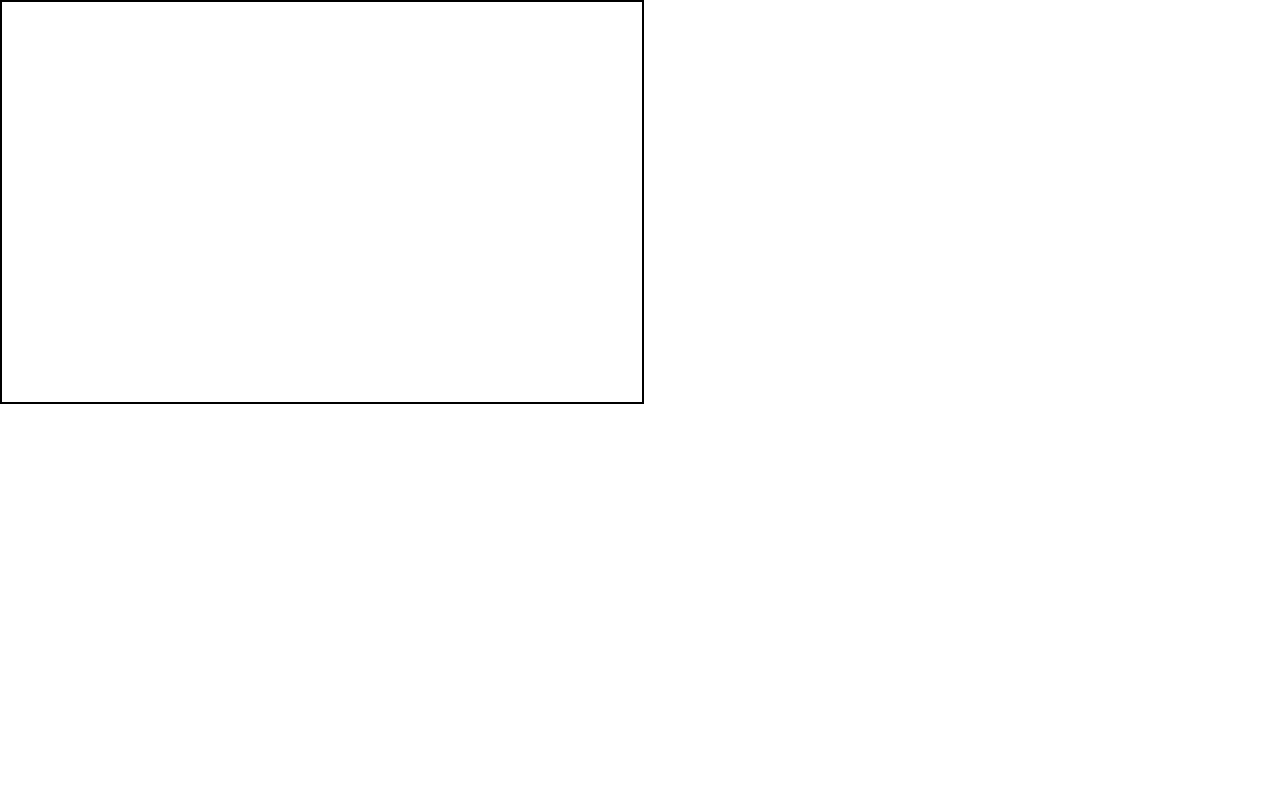
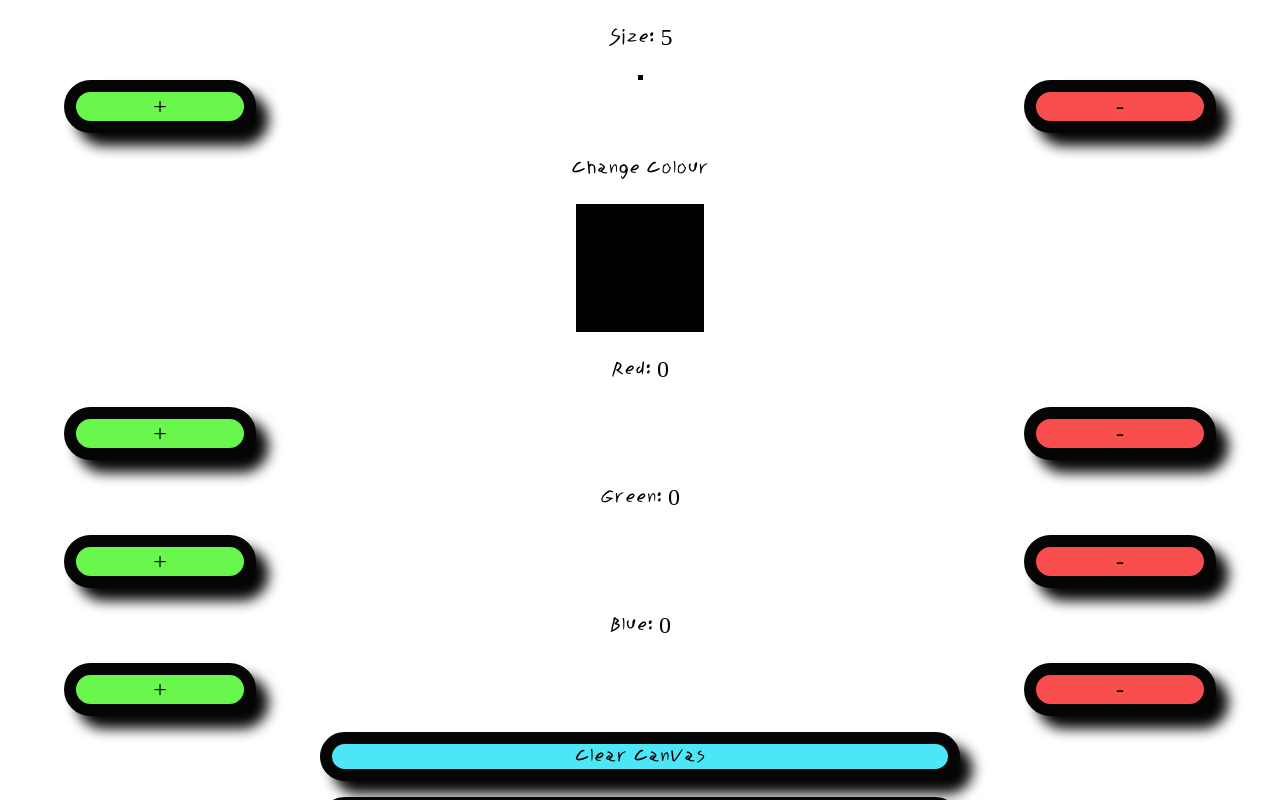
Before and after one commit to Waldo-Strydom/25.-Art-Program, a plain HTML site: page index.html in a window 1280 px wide. Drawn offline with Linux system fonts and the light colour scheme.

Commit message:
control panel added

```diff
--- a/index.html
+++ b/index.html
@@ -8,6 +8,52 @@
         <script src="./index.js" rel="JS" defer></script>
     </head>
     <body>
-        <canvas id="myCanvas" width="200" height="100"></canvas>
+        <div id="controlDiv">
+            <div id="sizeDiv" class="controlItm">
+                <p id="sizeTxt">Size: 5</p>
+                <div id="sizeDisplay"></div>
+                <div class="cBtnDiv">
+                <button class="sBtn cBtn plus">+</button>
+                <button class="sBtn cBtn minus">-</button>
+                </div>
+
+            </div>
+
+            <div id="colourDiv" class="controlItm">
+                <p id="colourTxt">Change Colour</p>
+                <div id="colourDisplay"></div>
+
+                <div id="colourControlsDiv">
+                     <p>Red: 0</p>
+                <div class="cBtnDiv">
+                     <button class="rBtn cBtn plus">+</button>
+                     <button class="rBtn cBtn minus">-</button>
+                </div>
+
+
+                     <p>Green: 0</p>
+                <div class="cBtnDiv">
+                     <button class="gBtn cBtn plus">+</button>
+                     <button class="gBtn cBtn minus">-</button>
+                </div>
+
+
+                     <p>Blue: 0</p>
+                <div class="cBtnDiv">
+                     <button class="bBtn cBtn plus">+</button>
+                     <button class="bBtn cBtn minus">-</button>
+                </div>
+
+                </div>
+
+            </div>
+            <div id="clearDiv" class="controlItm">
+                <button id="clearCanvasBtn" class="eBtn">Clear Canvas</button>
+            </div>
+            <div id="eraserDiv" class="controlItm">
+                <button id="eraserBtn" class="eBtn">Eraser</button>
+            </div>
+        </div>
+        <canvas id="myCanvas"></canvas>
     </body>
 </html>
--- a/style.css
+++ b/style.css
@@ -6,10 +6,75 @@ body,html{
     overflow: hidden;
     touch-action: none;
 }
-
+/* green 105, 247, 77 */
+/* red 247, 77, 77 */
 #myCanvas{
     border:2px solid black;
+    background-color: rgb(250,250,250);
+    width: 100vw;
+    height: 90vh;
+    z-index: 0;
+}
+
+@font-face{
+    font-family: marker;
+    src: url("./Assets/empty-marker/EmptyMarkerBold-Regular.otf")
+}
+
+#controlDiv{
+    z-index: 10;
+    text-align: center;
+    width: 100vw;
+    height: 100vh;
+    font-size: 1.5rem;
+    font-family: marker;
+}
+
+#sizeDisplay{
+    width: 5px;
+    height: 5px;
+    background-color: rgb(5,5,5);
+    justify-self: center;
+}
+
+.cBtnDiv{
+    display: flex;
+    width: 90vw;
+    justify-self: center;
+    justify-content: space-between;
+    /* border: 2px solid red; */
+}
+
+.cBtn, .eBtn{
+    font-size: 1.5rem;
+    font-family: marker;
+    width: 15vw;
+    border: 1vw solid rgb(5,5,5);
+    box-shadow: 1vw 1vw 1vw rgb(5,5,5);
+    border-radius: 3vw;
+}
+
+.plus{
+    background-color: rgb(105, 247, 77 );
+}
+
+.plus:hover,.plus:active, .minus:hover, .minus:active{
+    background-color: rgb(245,245,245);
+}
+
+.minus{
+    background-color: rgb(247, 77, 77);
+}
+
+#colourDisplay{
+    width: 10vw;
+    height: 10vw;
+    background-color: rgb(0,0,0);
+    justify-self: center;
+}
+
+.eBtn{
     width: 50vw;
-    height: 50vh;
-
+    margin-top: 2vh;
+    background-color: rgb(77, 230, 247);
 }
```
Also changed, not shown: Assets/empty-marker/EmptyMarker-Regular.otf (added), Assets/empty-marker/EmptyMarker-Regular.ttf (added), Assets/empty-marker/EmptyMarkerBold-Regular.otf (added), Assets/empty-marker/EmptyMarkerBold-Regular.ttf (added), Assets/empty-marker/License & Agreement Empty Marker.txt (added).
